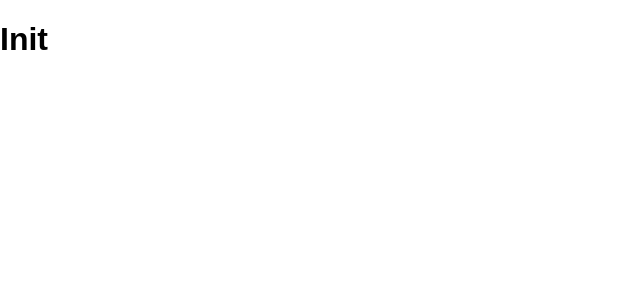
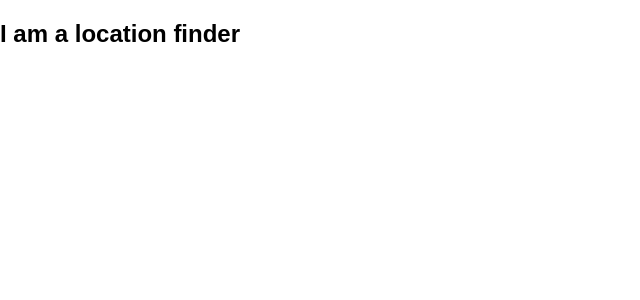
Before and after one commit to gpsugy/food-app, a React (Create React App) app: page / in a window 1280 px wide. Shown: the top 300 px of the page, without its empty margins (0-640 px from the left). Built offline with nearby package versions, Linux system fonts and the light colour scheme.

Commit message:
Link to basic LocationFinder component

```diff
--- a/package.json
+++ b/package.json
@@ -5,7 +5,8 @@
   "dependencies": {
     "create-react-app": "^1.3.1",
     "react": "^15.5.4",
-    "react-dom": "^15.5.4"
+    "react-dom": "^15.5.4",
+    "react-router-dom": "^4.1.1"
   },
   "devDependencies": {
     "enzyme": "^2.8.2",
--- a/src/components/App.js
+++ b/src/components/App.js
@@ -1,9 +1,14 @@
+import { Route, Switch } from 'react-router-dom';
 import React from 'react';
 
+import LocationFinder from './LocationFinder';
+
 const App = () => (
-  <div>
-    <h1>Init</h1>
-  </div>
+  <main>
+    <Switch>
+      <Route exact path='/' component={LocationFinder} />
+    </Switch>
+  </main>
 )
 
 export default App;
--- /dev/null
+++ b/src/components/LocationFinder.js
@@ -0,0 +1,9 @@
+import React from 'react';
+
+const LocationFinder = () => (
+  <div>
+  	<h2>I am a location finder</h2>
+  </div>
+)
+
+export default LocationFinder;
--- a/src/index.js
+++ b/src/index.js
@@ -1,13 +1,18 @@
 import './styles/index.css';
 import './styles/normalize.css';
 
+import { HashRouter } from 'react-router-dom';
 import React from 'react';
 import ReactDOM from 'react-dom';
 
 import App from './components/App';
 import registerServiceWorker from './registerServiceWorker';
 
-ReactDOM.render(<App />, document.getElementById('root'));
+ReactDOM.render(
+	<HashRouter>
+		<App />
+	</HashRouter>
+	, document.getElementById('root'));
 registerServiceWorker();
 
 
```
Also changed, not shown: 1 other file (tests, documents, lock files or other folders).
